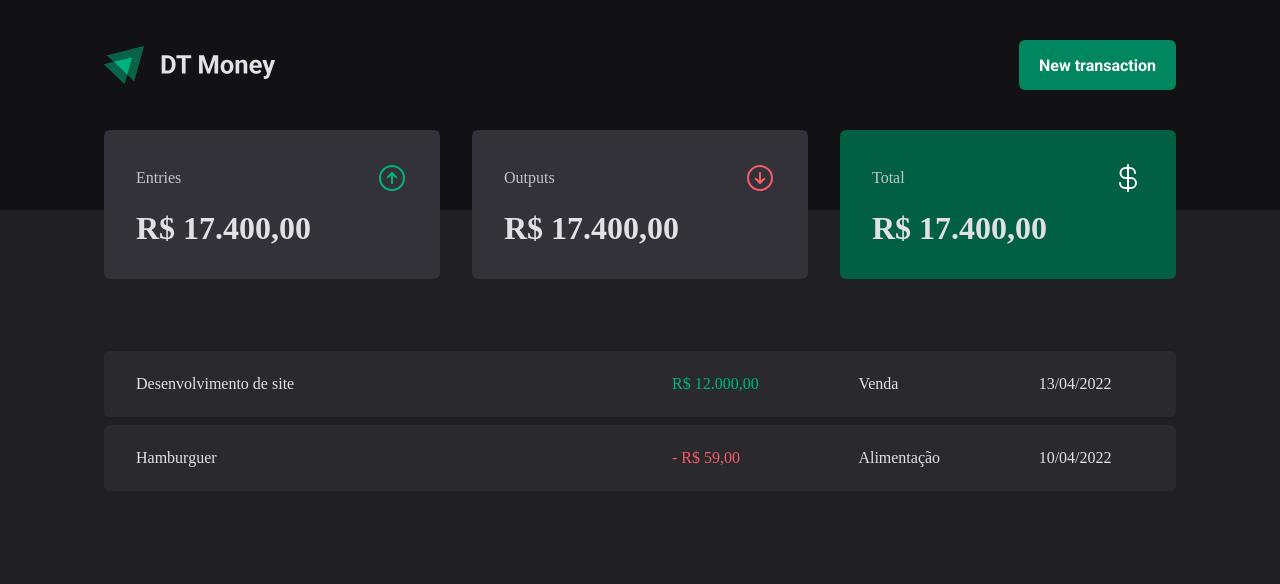
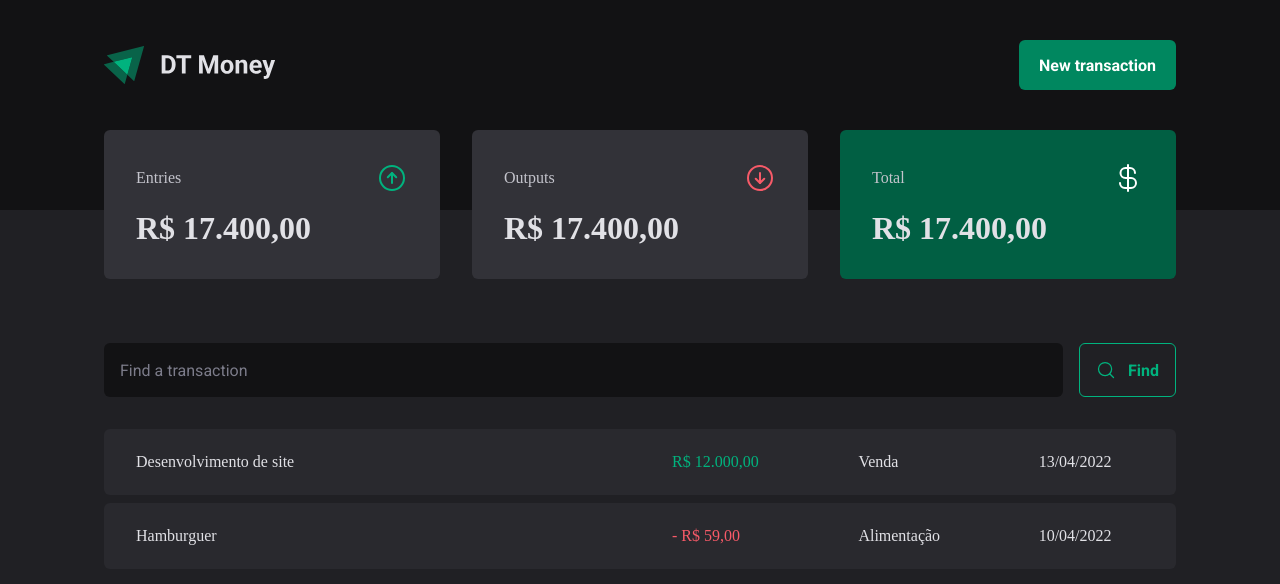
Before and after one commit to RafaelDamasco/03-dt-money, a React (Vite) app: page / in a window 1280 px wide. Shown: the top 584 px of the page. Built offline with nearby package versions, Linux system fonts and the light colour scheme.

Commit message:
feat: add SearchForm component

```diff
--- /dev/null
+++ b/src/pages/transactions/components/search-form/index.tsx
@@ -0,0 +1,14 @@
+import { MagnifyingGlass } from "phosphor-react";
+import { SearchFormContainer } from "./styles";
+
+export function SearchForm() {
+
+  return <SearchFormContainer>
+    <input type="text" placeholder="Find a transaction"/>
+
+    <button type="submit">
+      <MagnifyingGlass size={20}/>
+      Find
+    </button>
+  </SearchFormContainer>
+}
--- /dev/null
+++ b/src/pages/transactions/components/search-form/styles.ts
@@ -0,0 +1,41 @@
+import styled from "styled-components";
+
+export const SearchFormContainer = styled.form`
+  display: flex;
+  gap: 1rem;
+
+
+  input{
+    flex: 1;
+    border-radius: 6px;
+    border: 0;
+    background-color: ${props => props.theme["gray-900"]};
+    color: ${props => props.theme["gray-300"]};
+    padding: 1rem;
+
+    &::placeholder {
+      color: ${props => props.theme["gray-500"]};
+    }
+  }
+
+  button {
+    display: flex;
+    align-items: center;
+    gap: 0.75rem;
+
+    border: 0;
+    padding: 1rem;
+    background-color: transparent;
+    border: 1px solid ${props => props.theme["green-300"]};
+    color: ${props => props.theme["green-300"]};
+    border-radius: 6px;
+    font-weight: bold;
+
+    &:hover {
+      background-color: ${props => props.theme["green-500"]};
+      border: 1px solid ${props => props.theme["green-500"]};
+      color: ${props => props.theme.white};
+      transition: background-color 0.2s, color 0.2s, border-color 0.2s;
+    }
+  }
+`
--- a/src/pages/transactions/index.tsx
+++ b/src/pages/transactions/index.tsx
@@ -1,5 +1,6 @@
 import { Header } from "../../components/header";
 import { Summary } from "../../components/summary";
+import { SearchForm } from "./components/search-form";
 import { PriceHighlight, TransactionContainer, TransactionTable } from "./styles";
 
 export function Transactions() {
@@ -7,8 +8,8 @@
   <div>
     <Header />
     <Summary />
-
     <TransactionContainer>
+    <SearchForm />
       <TransactionTable>
         <tbody>
           <tr>
--- a/src/pages/transactions/styles.ts
+++ b/src/pages/transactions/styles.ts
@@ -11,7 +11,7 @@
 width: 100%;
 border-collapse: separate;
 border-spacing: 0 0.5rem;
-/* margin-top: 1.5rem; */
+margin-top: 1.5rem;
 
   td {
     padding: 1.5rem 2rem;
```
